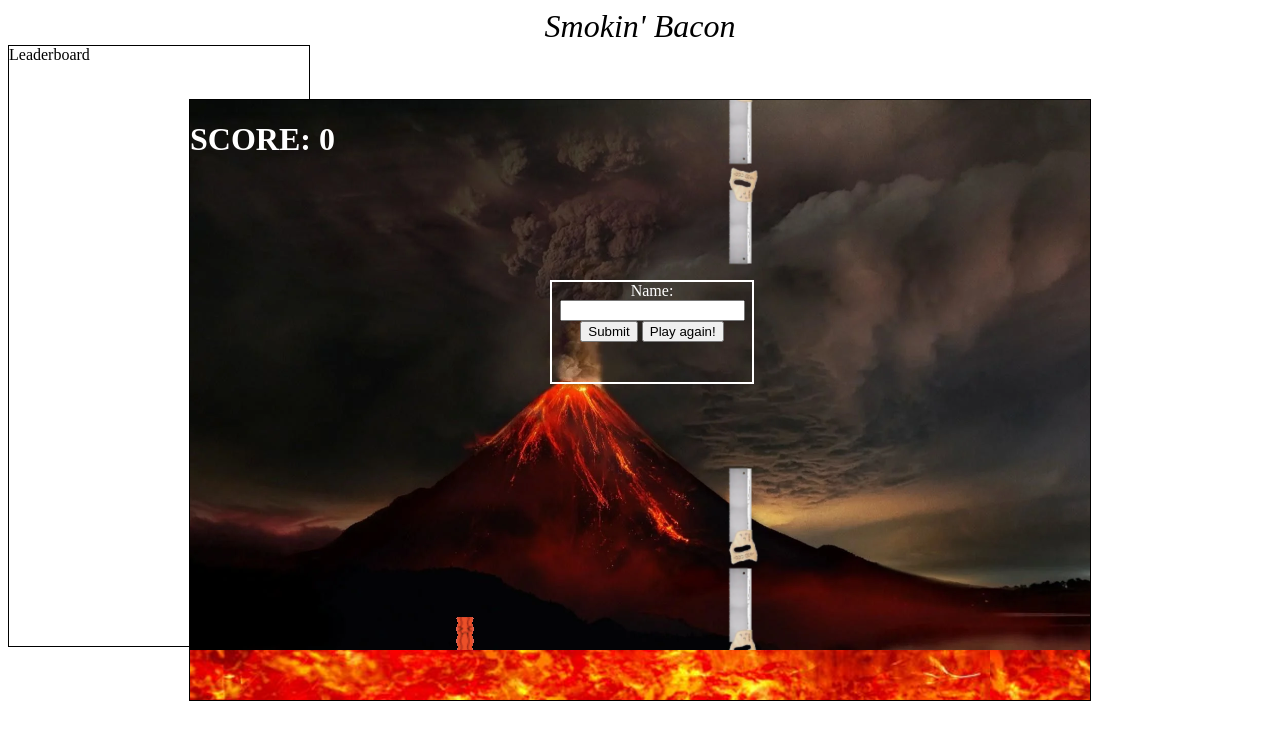
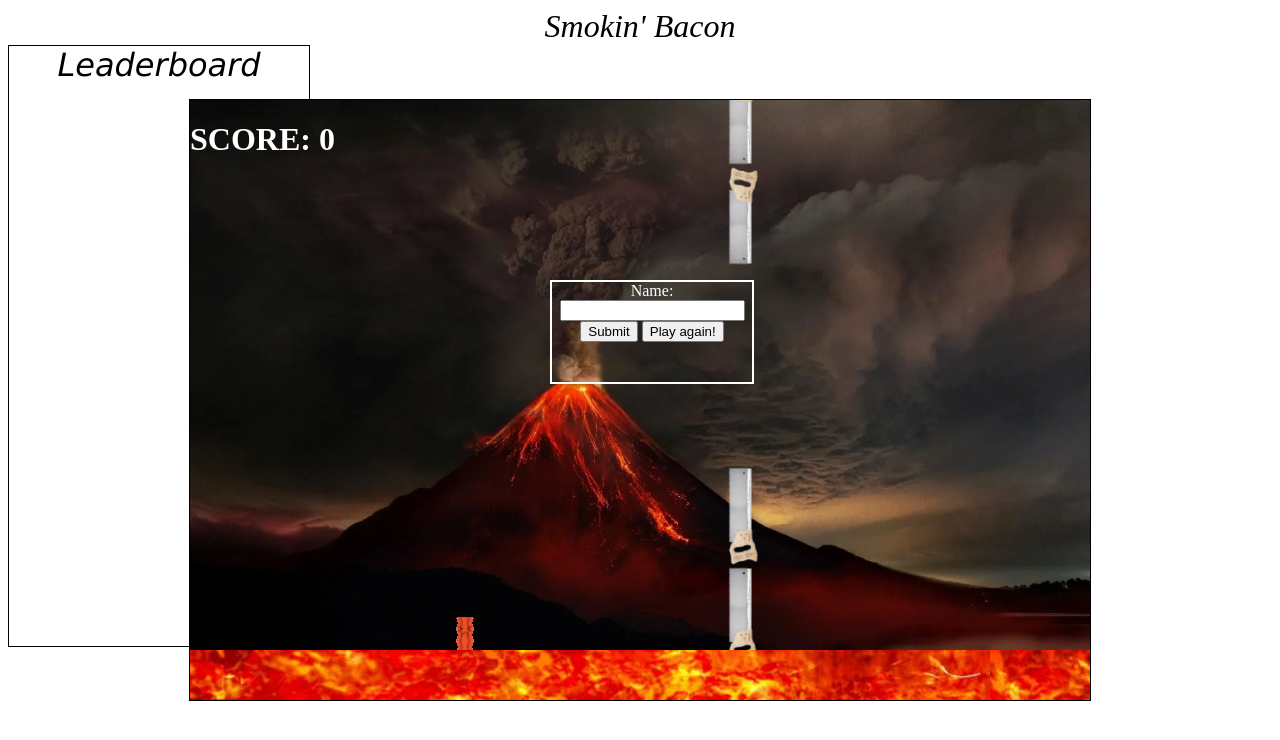
Before and after one commit to kevchen22/Smoking-Bacon, a plain HTML site: page index.html in a window 1280 px wide. Drawn offline with Linux system fonts and the light colour scheme.

Commit message:
committing project

```diff
--- a/css/styles.css
+++ b/css/styles.css
@@ -97,6 +97,10 @@ header {
 }
 
 #leaderboard {
+    text-align: center;
+    font-style: italic;
+    font-size: xx-large;
+    font-family: Verdana, Geneva, Tahoma, sans-serif;
     border: 1px solid black;
     width: 300px;
     height: 600px;
--- a/script.js
+++ b/script.js
@@ -100,7 +100,7 @@
              gameDisplay.removeChild(obstacle)
 			 gameDisplay.removeChild(topObstacle)
             }
-            if (obstacleLeft > 200 && obstacleLeft <= 250 && (playerBottom < obstacleBottom + 200 || playerBottom > gap - 50)){
+            if (obstacleLeft > 200 && obstacleLeft <= 250 && (playerBottom < obstacleBottom + 200 || playerBottom > gap)){
 				playerImg.src = "/images/ham.png"
 				startGame()
 				if (playerBottom <= 50) {
```
